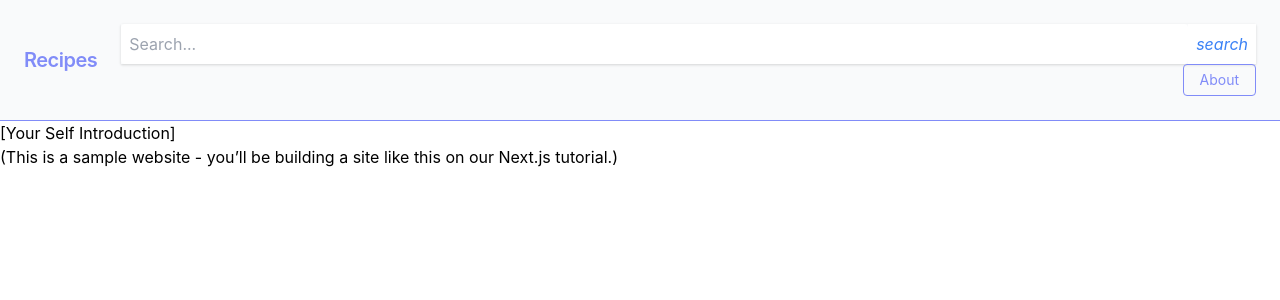
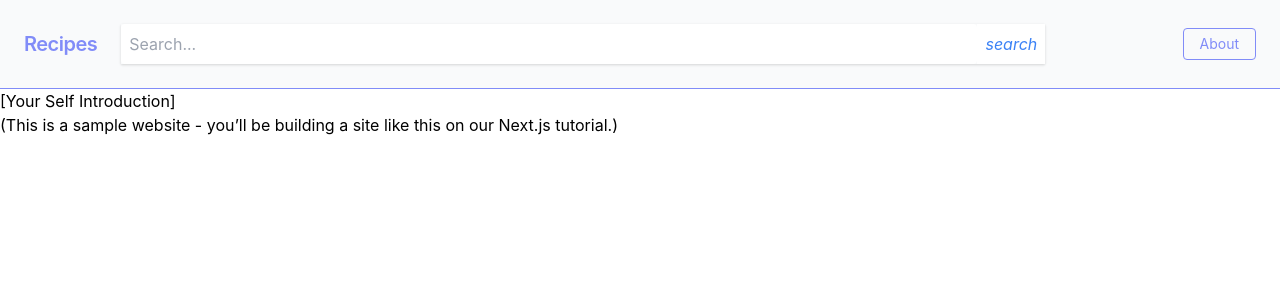
Before and after one commit to willsower/imamu-room-recipes, a Next.js app: page / in a window 1280 px wide. Shown: the top 300 px of the page. Built offline with nearby package versions, Linux system fonts and the light colour scheme.

Commit message:
Working on styling for search bar

```diff
--- a/components/nav.js
+++ b/components/nav.js
@@ -9,8 +9,11 @@ export default function Nav() {
         </span>
       </div>
 
+      <div className="items-center flex-shrink-0 text-indigo-400 mr-3 w-7/12 sm:w-8/12 md:w-9/12 content-center">
+        <Search />
+      </div>
+
       <div className="w-full block items-center w-auto">
-          <Search />
         <div>
           <a
             href="#"
--- a/components/search.js
+++ b/components/search.js
@@ -2,7 +2,7 @@ export default function Search() {
   return (
     <>
       <div className="shadow flex">
-        <input className="w-full rounded p-2" type="text" placeholder="Search..." />
+        <input className="w-full rounded p-2 focus:outline-none" type="text" placeholder="Search..." />
         <button className="bg-white w-auto flex justify-end items-center text-blue-500 p-2 hover:text-blue-400">
           <i className="material-icons">search</i>
         </button>
```
